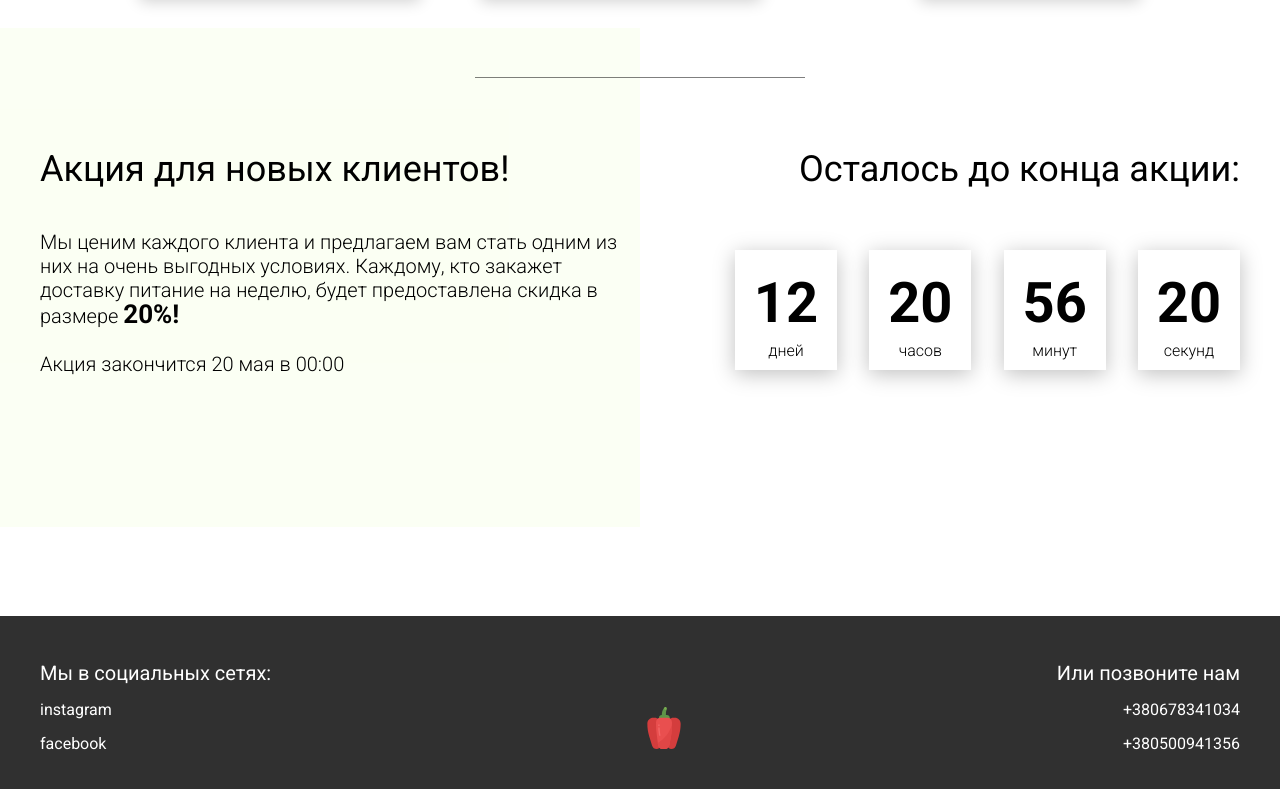
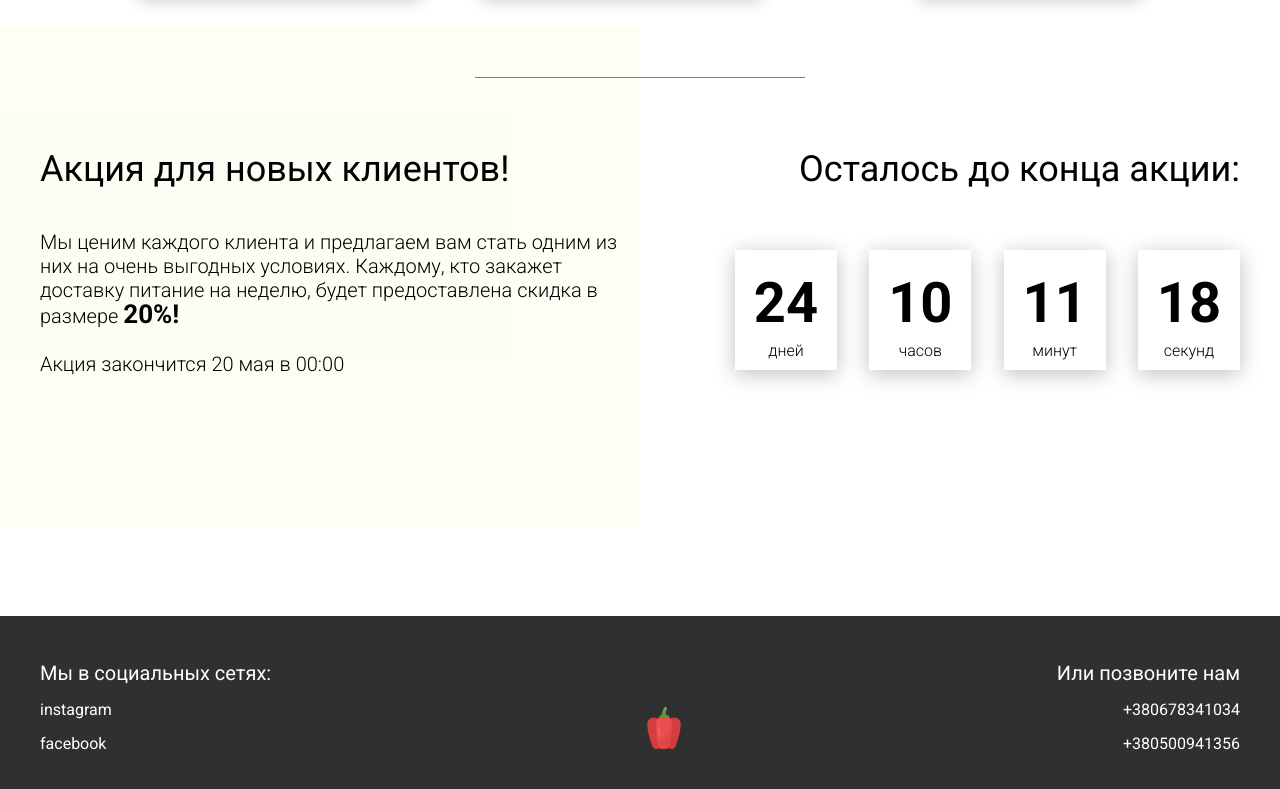
Before and after one commit to greg-front-end/food_project, a website: page dist/index.html in a window 1280 px wide. Shown: the part 3448-4237 px from the top of the page. Drawn offline with Linux system fonts and the light colour scheme.

Commit message:
Add new function for timer on site

```diff
--- a/dist/index.html
+++ b/dist/index.html
@@ -300,6 +300,6 @@
             </div>
         </div>
     </div>
-    <script src="js/app.js"></script>
+    <script src="js/script.js"></script>
 </body>
 </html>
--- /dev/null
+++ b/dist/js/script.js
@@ -0,0 +1,91 @@
+window.addEventListener('DOMContentLoaded', () => {
+    // Tabs
+    const tabs = document.querySelectorAll('.tabheader__item'),
+          tabsContent = document.querySelectorAll('.tabcontent'),
+          tabsParent = document.querySelector('.tabheader__items'),
+          btn = document.querySelector('.btn');
+    function hideTabContent() {
+        tabsContent.forEach(item => {
+            item.classList.add('hide');
+            item.classList.remove('show', 'fade');
+        });
+
+        tabs.forEach(item => {
+        item.classList.remove('tabheader__item_active');
+        });
+    }
+
+    function showTabContent(i = 0) {
+        tabsContent[i].classList.add('show', 'fade');
+        tabsContent[i].classList.remove('hide');
+        tabs[i].classList.add('tabheader__item_active');
+    }
+    hideTabContent();
+    showTabContent();
+
+    tabsParent.addEventListener('click', (e) => {
+        const target = e.target;
+
+        if (target && target.classList.contains('tabheader__item')) {
+            tabs.forEach((tab, i) => {
+                if (tab === target) {
+                    hideTabContent();
+                    showTabContent(i);
+                }
+            });
+        }
+
+    });
+
+    // Timer
+    const deadline = '2021-07-11';
+
+    function getTimeRemaining(endtime) {
+        const t = Date.parse(endtime) - Date.parse(new Date()),
+              days = Math.floor(t / (1000 * 60 * 60 * 24)),
+              hours = Math.floor((t / (1000 * 60 * 60) % 24)),
+              minutes = Math.floor((t / 1000 / 60) % 60),
+              seconds = Math.floor((t / 1000) % 60);
+
+        return {
+            'total': t,
+            'days': days,
+            'hours': hours,
+            'minutes': minutes,
+            'seconds': seconds
+        };
+    }
+
+    function getZero(num) {
+        if (num >= 0 && num < 10) {
+            return `0${num}`;
+        } else {
+            return num;
+        }
+    }
+
+    function setClock(selector, endtime) {
+        const timer = document.querySelector(selector),
+              days = timer.querySelector('#days'),
+              hours = timer.querySelector('#hours'),
+              minutes = timer.querySelector('#minutes'),
+              seconds = timer.querySelector('#seconds'),
+              timeInterval = setInterval(updateClock, 1000);
+
+        updateClock();
+        function updateClock() {
+            const t = getTimeRemaining(endtime);
+
+            days.innerHTML = getZero(t.days);
+            hours.innerHTML = getZero(t.hours);
+            minutes.innerHTML = getZero(t.minutes);
+            seconds.innerHTML = getZero(t.seconds);
+            if (t.total <= 0) {
+                clearInterval(timeInterval);
+            }
+        }
+
+    }
+
+    setClock('.timer', deadline);
+});
```
